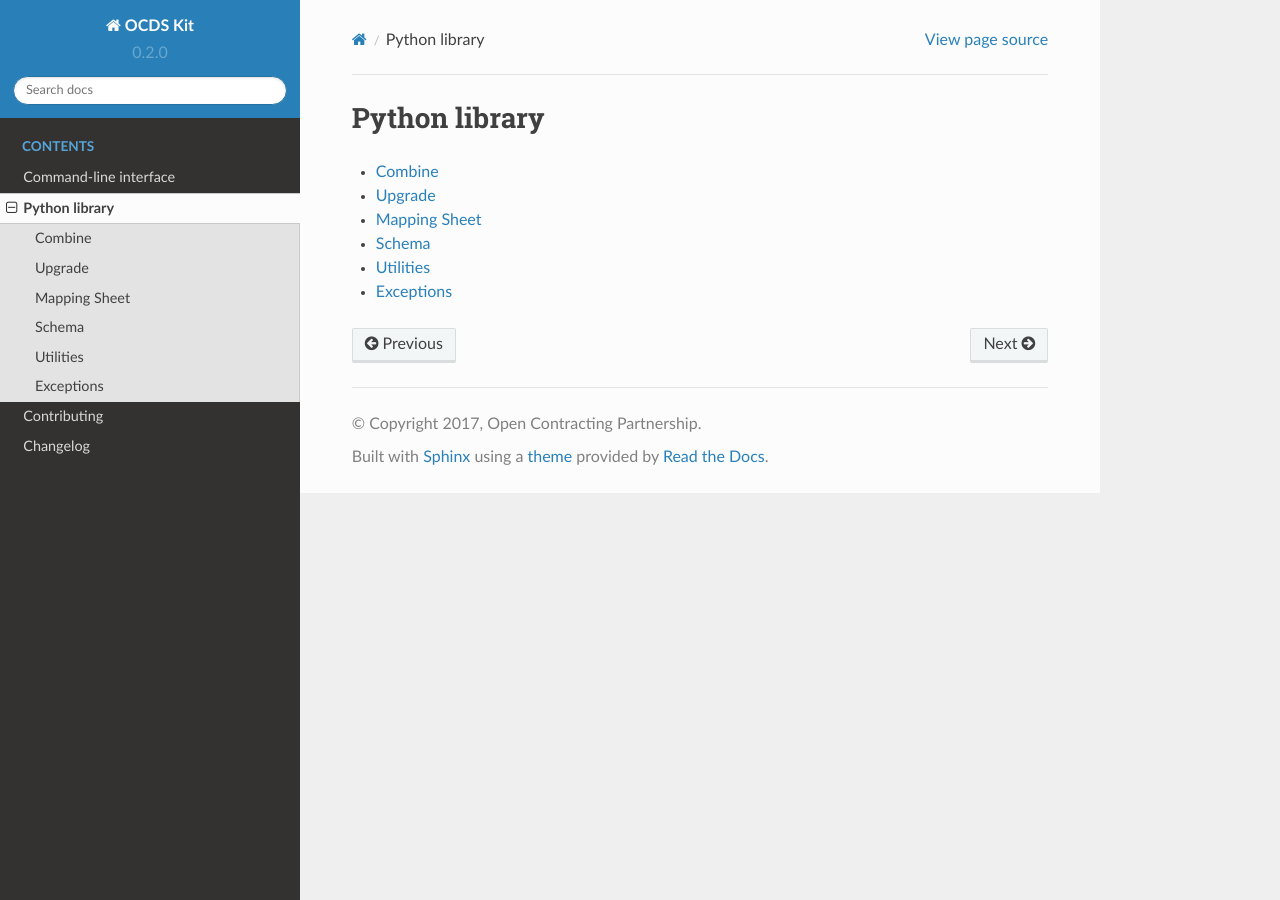
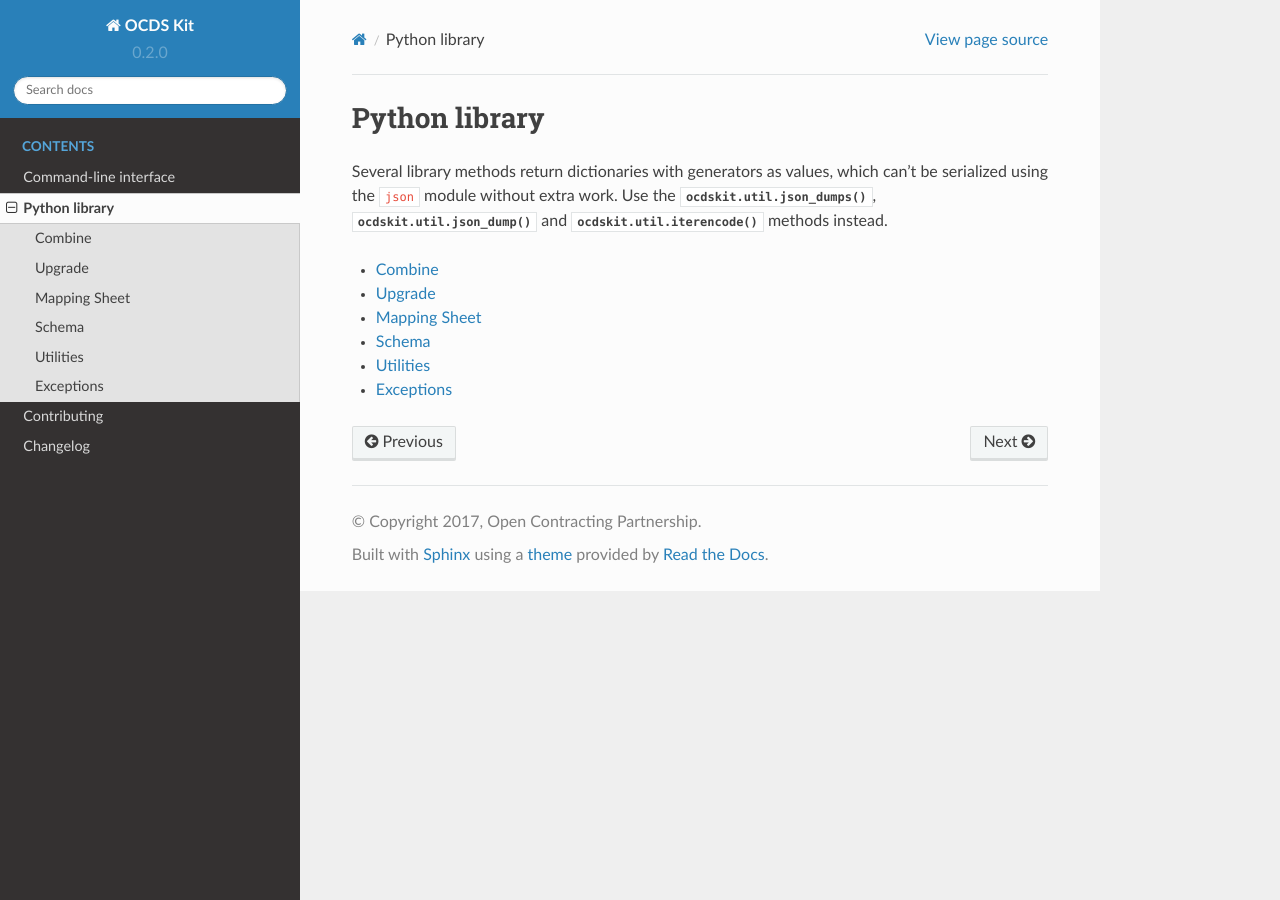
Before and after one commit to open-contracting/ocdskit, a Sphinx documentation site: the page built from docs/library.rst, in a window 1280 px wide. Built offline with Sphinx 7.4.7 and the Read the Docs theme 2.0.0, drawn with Linux system fonts in a browser that asks for light colours.

Commit message:
Mention serialization methods in docs

```diff
--- a/docs/cli/examples.rst
+++ b/docs/cli/examples.rst
@@ -102,7 +102,7 @@ Or, you can split the stream of release packages into individual files named ``x
     cat release_packages.json | split -l 1 -a 4
 
 jq snippets
-~~~~~~~~
+~~~~~~~~~~~
 
 Get the compiled releases from a record package, one line per release::
 
--- a/docs/library.rst
+++ b/docs/library.rst
@@ -1,5 +1,7 @@
 Python library
 ==============
+
+Several library methods return dictionaries with generators as values, which can't be serialized using the ``json`` module without extra work. Use the :func:`ocdskit.util.json_dumps`, :func:`ocdskit.util.json_dump` and :func:`ocdskit.util.iterencode` methods instead.
 
 .. toctree::
    :maxdepth: 2
```
